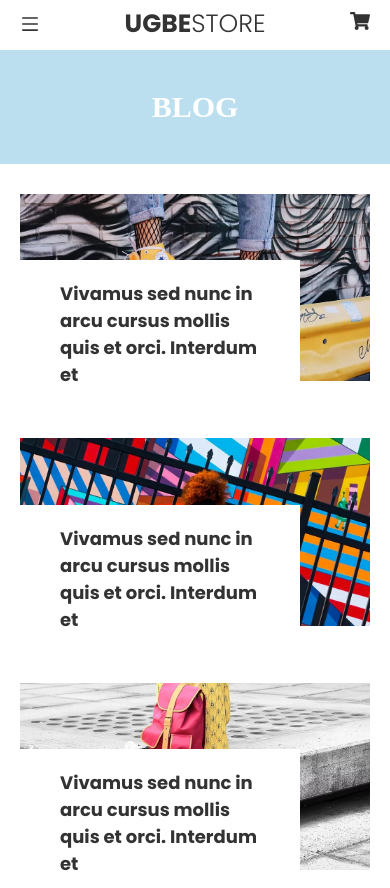
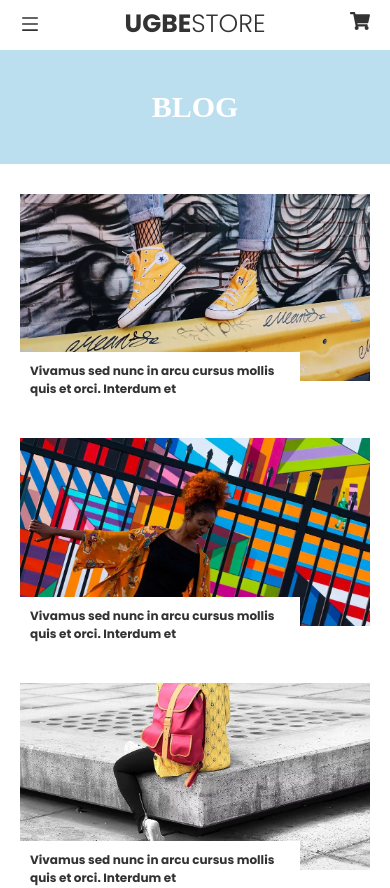
Before and after one commit to ugbeadie/react-ecommerce-app, a React (Create React App) app: page /blog in a window 390 px wide. Shown: the top 888 px of the page. Built offline with nearby package versions, Linux system fonts and the light colour scheme; a web font is replaced by a local one.

Commit message:
reduce font-size in blog route

```diff
--- a/src/components/pages/Blog.css
+++ b/src/components/pages/Blog.css
@@ -168,6 +168,10 @@ body {
     .blog {
         padding: 80px 50px;
     }
+    .blog-title {
+        padding: 10px 20px;
+        font-size: 15px;
+    }
     .hover-text {
         padding: 20px;
     }
@@ -192,6 +196,10 @@ body {
     .blog {
         padding: 80px 20px;
     }
+    .blog-title {
+        padding: 10px;
+        font-size: 12px;
+    }
 }
 
 @media screen and (max-width: 420px) {
```
